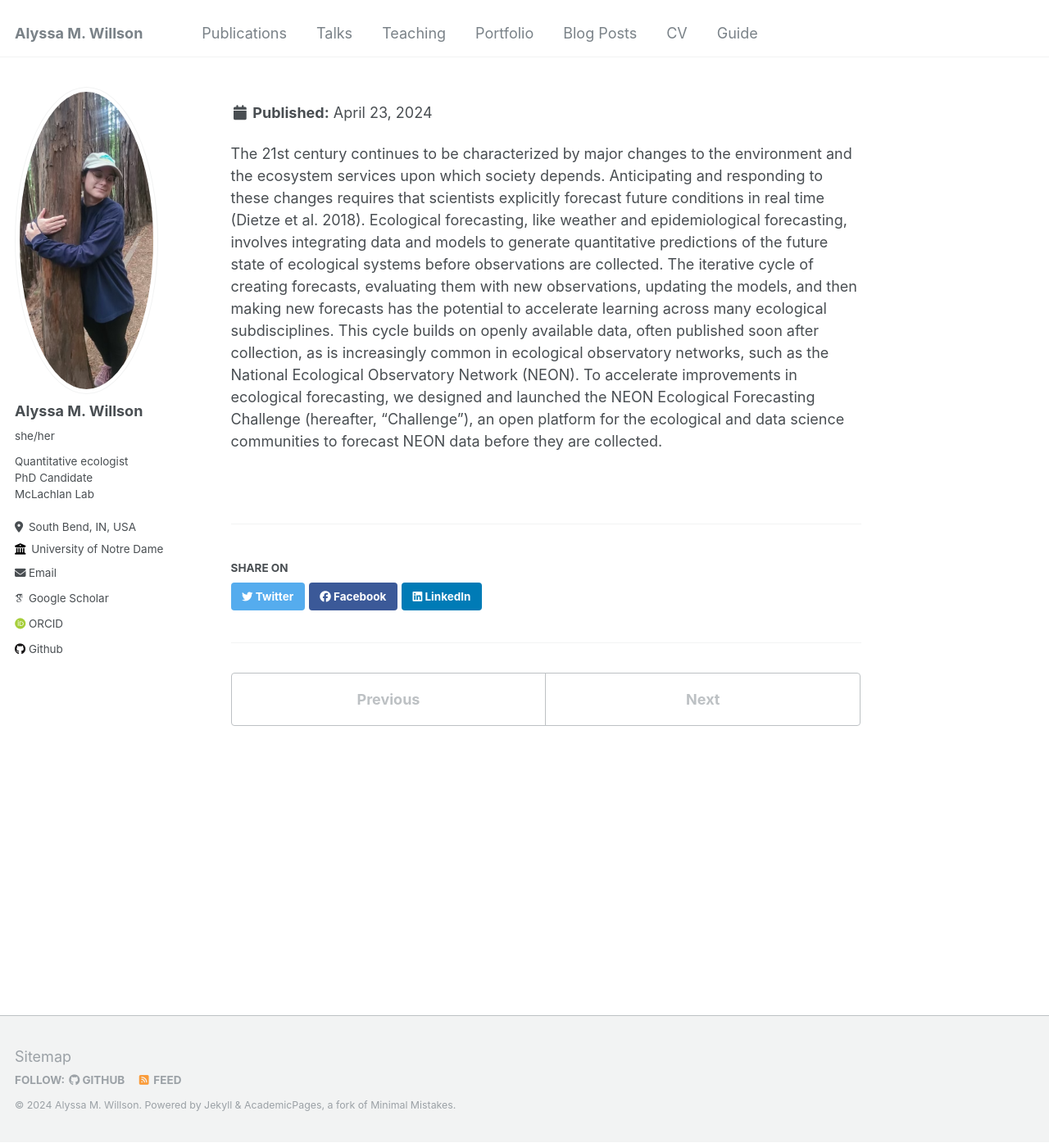
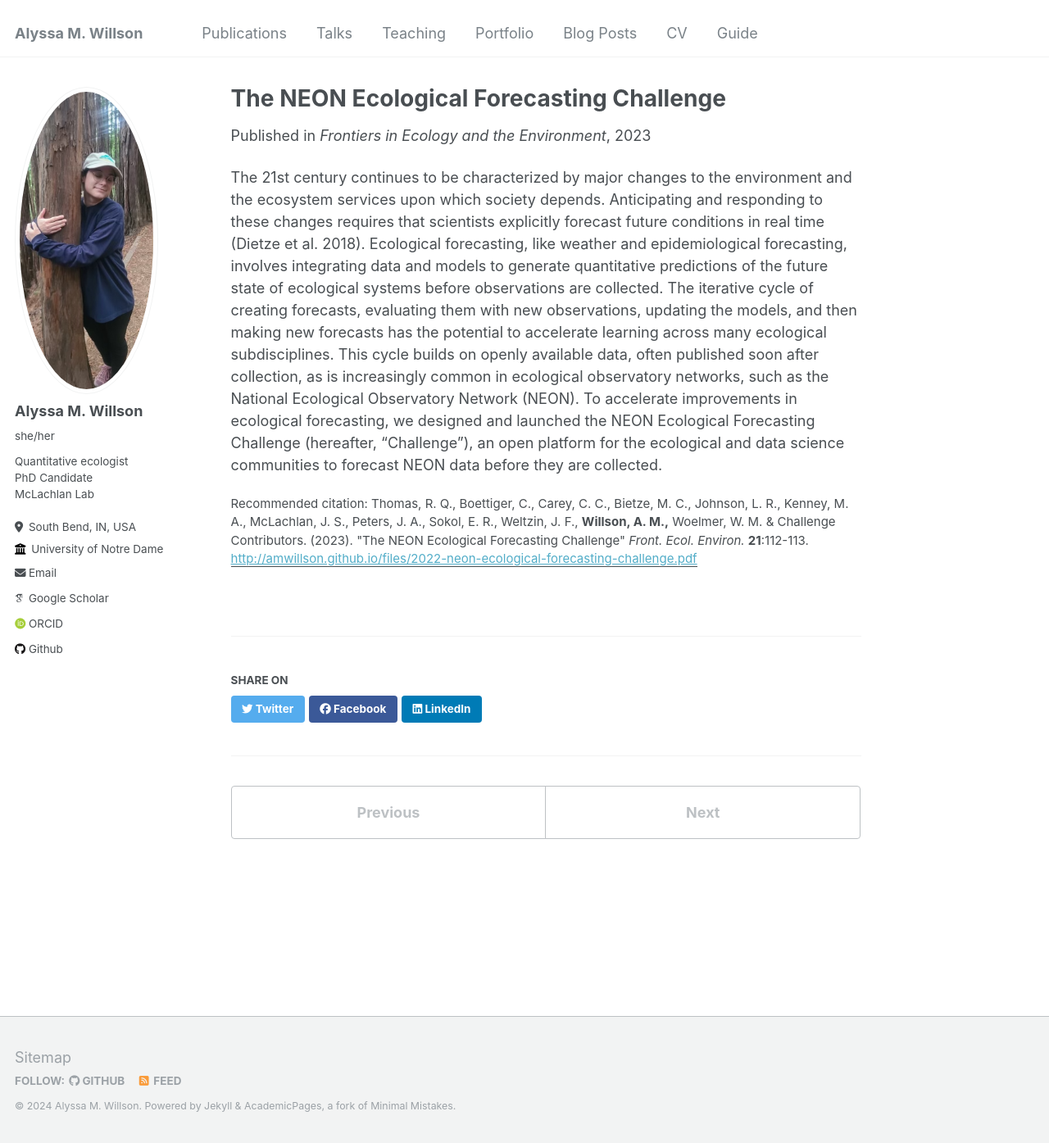
Before and after one commit to amwillson/amwillson.github.io, a Jekyll site: the page built from _publications/2023-neon-ecological-forecasting-challenge-number-3.md, in a window 1280 px wide and 1395 px high. Shown: the whole window at 82% size. Built offline with Jekyll 4.4.1, drawn with Linux system fonts in a browser that asks for light colours; some web fonts are replaced; a file with an impossible date is left out.

Commit message:
Adding publications

```diff
--- a/_publications/2023-neon-ecological-forecasting-challenge-number-3.md
+++ b/_publications/2023-neon-ecological-forecasting-challenge-number-3.md
@@ -6,7 +6,7 @@ excerpt: 'The NEON Forecasting Challenge is a joint effort by NEON and the Ecolo
 date: 2023-04-01
 venue: 'Frontiers in Ecology and the Environment'
 paperurl: 'http://amwillson.github.io/files/2022-neon-ecological-forecasting-challenge.pdf'
-citation: 'Thomas, R. Q., Boettiger, C., Carey, C. C., Bietze, M. C., Johnson, L. R., Kenney, M. A., McLachlan, J. S., Peters, J. A., Sokol, E. R., Weltzin, J. F., <b>Willson, A. M.,</b> Woelmer, W. M. & Challenge Contributors. (2023). &quot;The NEON Ecological Forecasting Challenge&quot; <i>Front. Ecol. Environ.</i> <b>21</b>:112-113.
+citation: 'Thomas, R. Q., Boettiger, C., Carey, C. C., Bietze, M. C., Johnson, L. R., Kenney, M. A., McLachlan, J. S., Peters, J. A., Sokol, E. R., Weltzin, J. F., <b>Willson, A. M.,</b> Woelmer, W. M. & Challenge Contributors. (2023). &quot;The NEON Ecological Forecasting Challenge&quot; <i>Front. Ecol. Environ.</i> <b>21</b>:112-113.'
 ---
 
 The 21st century continues to be characterized by major changes to the environment and the ecosystem services upon which society depends. Anticipating and responding to these changes requires that scientists explicitly forecast future conditions in real time (Dietze et al. 2018). Ecological forecasting, like weather and epidemiological forecasting, involves integrating data and models to generate quantitative predictions of the future state of ecological systems before observations are collected. The iterative cycle of creating forecasts, evaluating them with new observations, updating the models, and then making new forecasts has the potential to accelerate learning across many ecological subdisciplines. This cycle builds on openly available data, often published soon after collection, as is increasingly common in ecological observatory networks, such as the National Ecological Observatory Network (NEON). To accelerate improvements in ecological forecasting, we designed and launched the NEON Ecological Forecasting Challenge (hereafter, “Challenge”), an open platform for the ecological and data science communities to forecast NEON data before they are collected.
```
Also changed, not shown: _publications/2022-climate-and-hydraulic-traits-interact-number-2.md (+1 -1 lines), _publications/2023-ecological-forecasting-education-number-4.md (+1 -1 lines), _publications/in-review-defining-model-complexity-number-5.md (+1 -1 lines).
